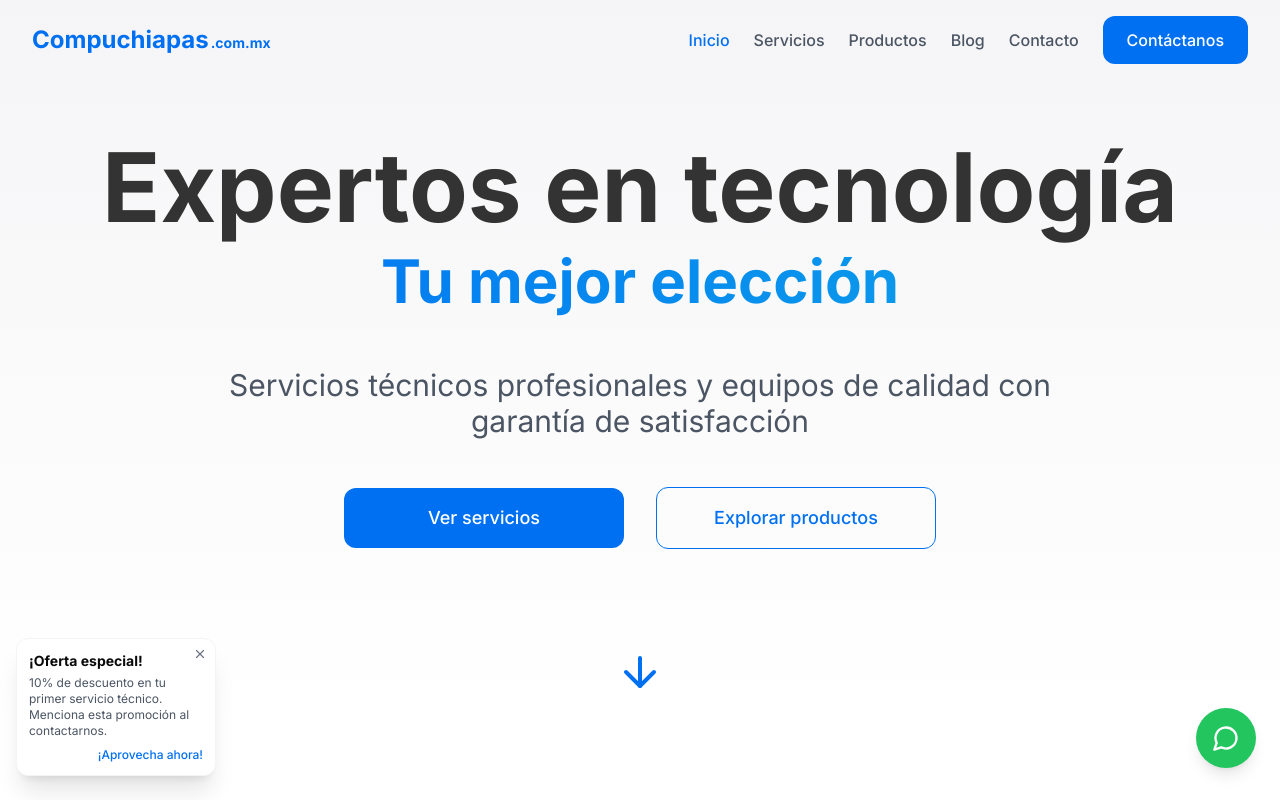
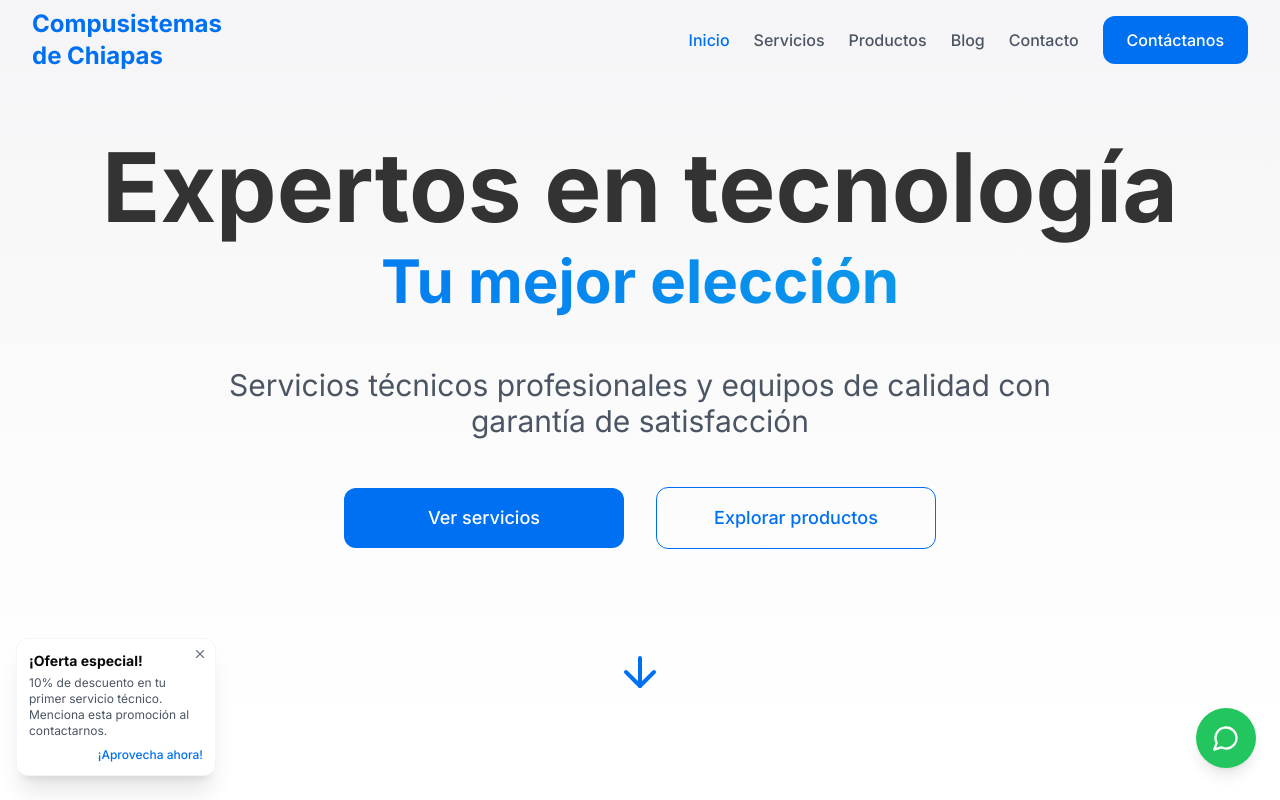
Before and after one commit to JetroLopez/compuchiapas, a React (Vite) app: page / in a window 1280 px wide. Shown: the top 800 px of the page. Built offline with nearby package versions, Linux system fonts and the light colour scheme.

Commit message:
Fix: ajuste de logo

```diff
--- a/src/components/NavBar.tsx
+++ b/src/components/NavBar.tsx
@@ -65,9 +65,12 @@ const NavBar: React.FC = () => {
     >
       <div className="container-padding mx-auto">
         <div className="flex items-center justify-between h-20">
-          <Link to="/" className="flex items-center">
-            <span className="text-2xl font-bold text-tech-blue flex items-baseline">
-              Compuchiapas<span className="text-sm ml-0.5">.com.mx</span>
+          <Link to="/" className="flex flex-col items-start leading-none">
+            <span className="text-2xl font-bold text-tech-blue">
+              Compusistemas
+            </span>
+            <span className="text-2xl font-bold text-tech-blue">
+              de Chiapas
             </span>
           </Link>
 
```
